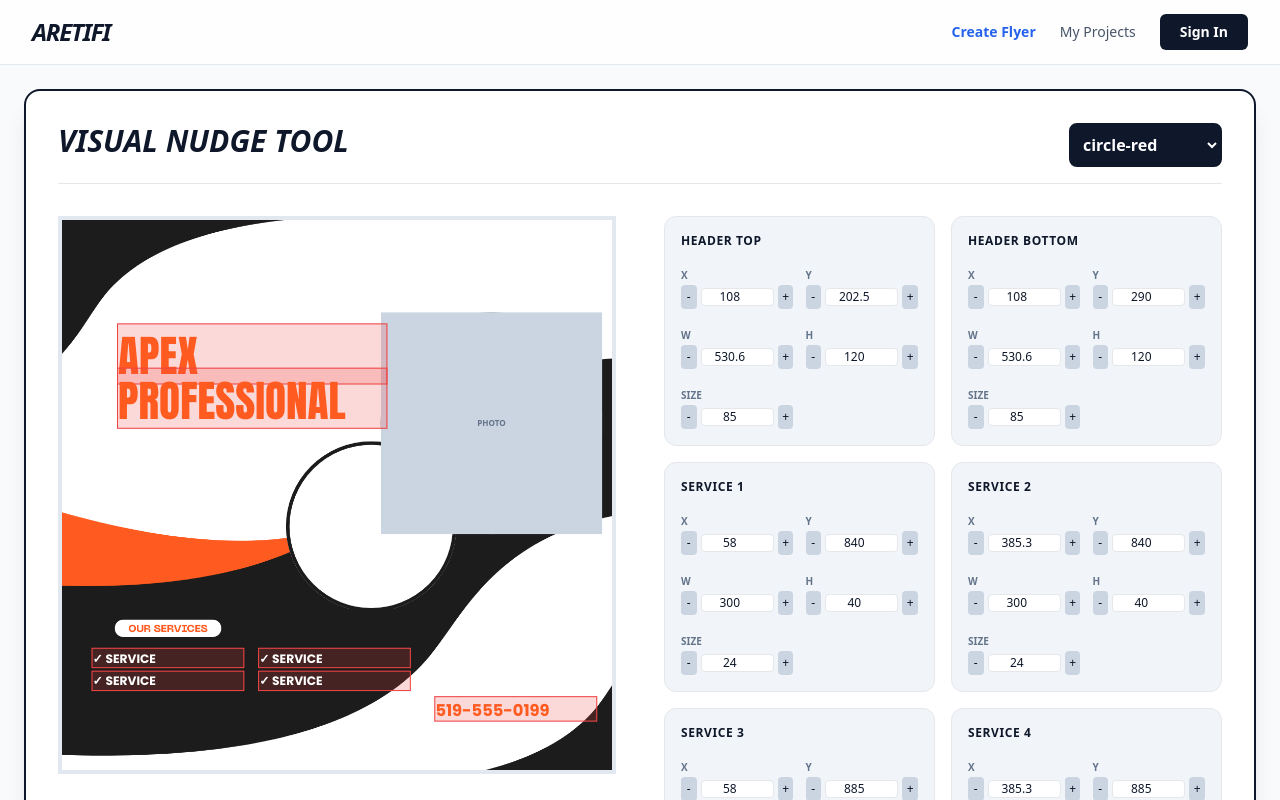
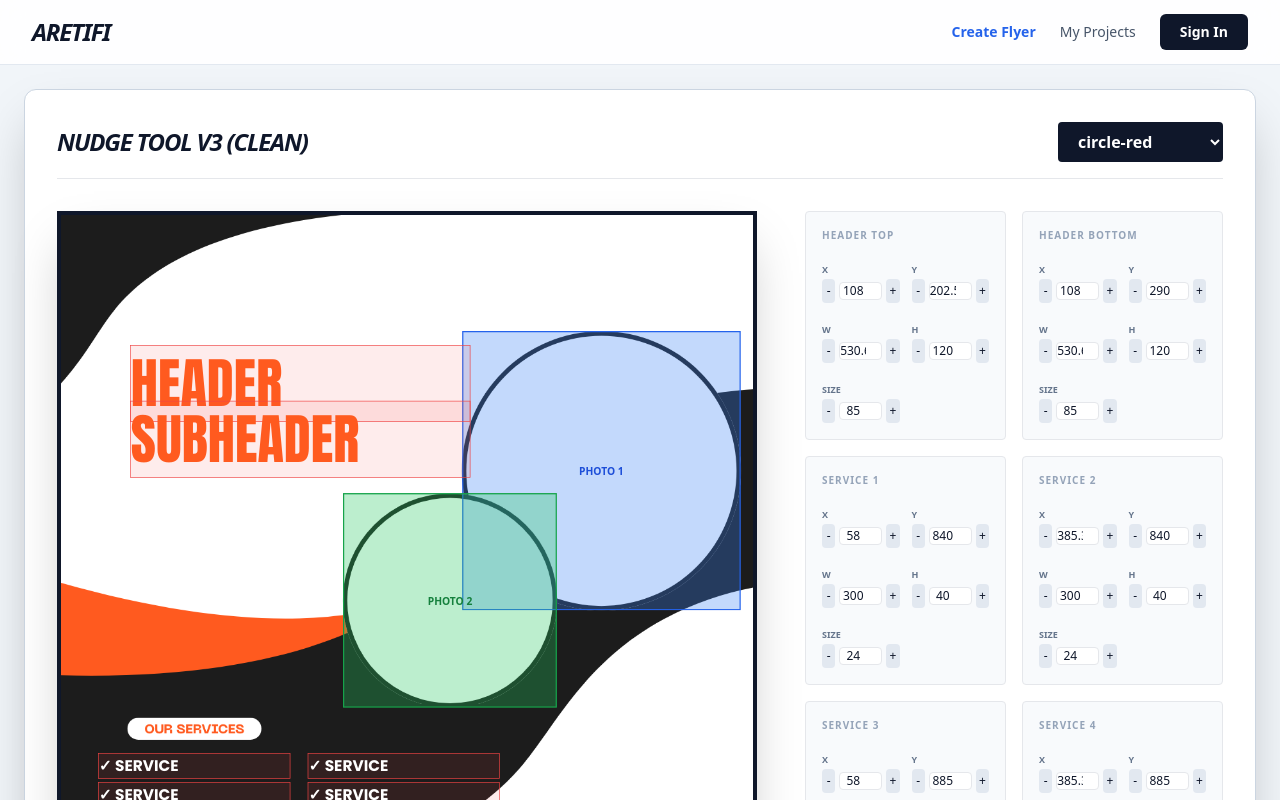
Before and after one commit to jakejmanley-collab/local-service-ads, a Next.js app: page /test-templates in a window 1280 px wide. Shown: the top 800 px of the page. Built offline with nearby package versions, Linux system fonts and the light colour scheme.

Commit message:
Update page.tsx

```diff
--- a/app/test-templates/page.tsx
+++ b/app/test-templates/page.tsx
@@ -4,6 +4,7 @@ import { useState, useEffect } from 'react';
 import Papa from 'papaparse';
 
 const DUMMY_DATA = { businessName: 'APEX PROFESSIONAL', services: ['Water Heater Repair', 'Pipe Replacement', 'Drain Cleaning', '24/7 Emergency'], phone: '519-555-0199' };
+// EXACT 11 COLUMNS IN YOUR CSV
 const CSV_COLUMNS = ["Template ID", "Canvas Dimensions", "Photo Hole", "Photo Hole 2", "Header Top", "Header Bottom", "Service 1", "Service 2", "Service 3", "Service 4", "Phone"];
 const EDITABLE_ZONES = ["Header Top", "Header Bottom", "Service 1", "Service 2", "Service 3", "Service 4", "Phone"];
 
@@ -18,15 +19,16 @@ const parseZone = (csvString: any) => {
     x: parts[0], y: parts[1], width: parts[2], height: parts[3],
     style: {
       fontSize, color: parts[5] || '#000000', fontWeight: parts[6] || '400', fontStyle: parts[7] || 'normal', fontFamily: parts[8] || 'Anton',
-      lineHeight: '0', display: 'flex', alignItems: 'center', overflow: 'visible', whiteSpace: 'nowrap'
+      lineHeight: '1', display: 'flex', alignItems: 'center', overflow: 'visible', whiteSpace: 'nowrap'
     }
   };
 };
 
-const LiveTemplate = ({ data, configKey, configRow }: any) => {
+const LiveTemplate = ({ configKey, configRow }: any) => {
   if (!configRow) return null;
+  const photo = parseZone(configRow['Photo Hole']);
+  const photo2 = parseZone(configRow['Photo Hole 2']);
   const zones = {
-    photo: parseZone(configRow['Photo Hole']),
     headerTop: parseZone(configRow['Header Top']),
     headerBottom: parseZone(configRow['Header Bottom']),
     phone: parseZone(configRow['Phone']),
@@ -34,23 +36,33 @@ const LiveTemplate = ({ data, configKey, configRow }: any) => {
   };
 
   return (
-    <div className="relative w-full bg-white border-4 border-slate-200">
+    <div className="relative w-full bg-white border-4 border-slate-900 shadow-2xl">
       <svg viewBox="0 0 1080 1080" className="w-full h-auto" xmlns="http://www.w3.org/2000/svg">
         <image href={`/${configKey}.png`} x="0" y="0" width="1080" height="1080" />
-        {zones.photo && (
-          <foreignObject x={zones.photo.x} y={zones.photo.y} width={zones.photo.width} height={zones.photo.height}>
-            <div className="w-full h-full bg-slate-300 flex items-center justify-center font-bold text-slate-500">PHOTO</div>
+
+        {/* PHOTO 1 */}
+        {photo && (
+          <foreignObject x={photo.x} y={photo.y} width={photo.width} height={photo.height}>
+            <div className="w-full h-full bg-blue-500/30 border-2 border-blue-600 flex items-center justify-center font-black text-blue-700">PHOTO 1</div>
           </foreignObject>
         )}
+
+        {/* PHOTO 2 */}
+        {photo2 && (
+          <foreignObject x={photo2.x} y={photo2.y} width={photo2.width} height={photo2.height}>
+            <div className="w-full h-full bg-green-500/30 border-2 border-green-600 flex items-center justify-center font-black text-green-700">PHOTO 2</div>
+          </foreignObject>
+        )}
+
         {[
-          { conf: zones.headerTop, text: data.businessName.split(' ')[0] },
-          { conf: zones.headerBottom, text: data.businessName.split(' ').slice(1).join(' ') },
-          { conf: zones.phone, text: data.phone },
+          { conf: zones.headerTop, text: 'HEADER' },
+          { conf: zones.headerBottom, text: 'SUBHEADER' },
+          { conf: zones.phone, text: '555-0123' },
           ...zones.services.map(s => ({ conf: s, text: '✓ SERVICE' }))
         ].map((item, i) => item.conf && (
           <foreignObject key={i} x={item.conf.x} y={item.conf.y} width={item.conf.width} height={item.conf.height} style={{ overflow: 'visible' }}>
-            <div className="w-full h-full flex items-center border-2 border-red-500 bg-red-500/20 uppercase" style={item.conf.style}>
-              <span style={{ display: 'block', marginTop: '0.1em' }}>{item.text}</span>
+            <div className="w-full h-full flex items-center border border-red-500 bg-red-500/10 uppercase" style={item.conf.style}>
+              {item.text}
             </div>
           </foreignObject>
         ))}
@@ -86,41 +98,42 @@ export default function NudgeToolPage() {
     return i === 4 ? parseInt(parts[i]) : parseFloat(parts[i]);
   };
 
-  if (!activeRow) return <div className="p-12 text-center font-bold">Loading...</div>;
+  if (!activeRow) return <div className="p-12 text-center font-bold">Loading CSV Data...</div>;
 
   return (
-    <main className="min-h-screen bg-slate-50 p-6">
-      <div className="max-w-[1600px] mx-auto bg-white p-8 rounded-2xl shadow-xl border-2 border-slate-900">
-        <div className="flex justify-between mb-8 border-b pb-4">
-          <h1 className="text-3xl font-black uppercase italic">Visual Nudge Tool</h1>
-          <select value={selectedTemplate} onChange={(e) => { setSelectedTemplate(e.target.value); setActiveRow(rawDatabase[e.target.value]); }} className="border-2 border-slate-900 bg-slate-900 text-white p-2 rounded-lg font-bold">
+    <main className="min-h-screen bg-slate-100 p-6">
+      <div className="max-w-[1600px] mx-auto bg-white p-8 rounded-xl shadow-2xl border border-slate-300">
+        <div className="flex justify-between items-center mb-8 pb-4 border-b">
+          <h1 className="text-2xl font-black uppercase italic tracking-tighter">Nudge Tool v3 (Clean)</h1>
+          <select value={selectedTemplate} onChange={(e) => { setSelectedTemplate(e.target.value); setActiveRow(rawDatabase[e.target.value]); }} className="bg-slate-900 text-white px-4 py-2 rounded font-bold">
             {Object.keys(rawDatabase).map(k => <option key={k} value={k}>{k}</option>)}
           </select>
         </div>
         <div className="flex gap-12">
-          <div className="flex-1 max-w-[800px]">
-            <LiveTemplate data={DUMMY_DATA} configKey={selectedTemplate} configRow={activeRow} />
+          <div className="w-[700px] flex-shrink-0">
+            <LiveTemplate configKey={selectedTemplate} configRow={activeRow} />
           </div>
-          <div className="flex-1 grid grid-cols-1 md:grid-cols-2 gap-4">
+          <div className="flex-1 grid grid-cols-1 md:grid-cols-2 gap-4 h-fit">
             {EDITABLE_ZONES.map(zone => (
-              <div key={zone} className="bg-slate-100 p-4 rounded-xl border">
-                <h3 className="font-bold text-xs mb-3 uppercase tracking-wider">{zone}</h3>
+              <div key={zone} className="bg-slate-50 p-4 rounded border">
+                <h3 className="font-black text-[10px] uppercase mb-3 text-slate-400 tracking-widest">{zone}</h3>
                 <div className="grid grid-cols-2 gap-3">
                   {['X', 'Y', 'W', 'H', 'Size'].map((label, i) => (
                     <div key={label}>
-                      <span className="text-[10px] font-black uppercase text-slate-500">{label}</span>
+                      <span className="text-[9px] font-bold uppercase text-slate-500">{label}</span>
                       <div className="flex items-center gap-1">
-                        <button onClick={() => updateCoordinate(zone, i, getCoord(zone, i) - (i === 4 ? 1 : 2) + (i === 4 ? 'px' : ''))} className="bg-slate-300 w-6 h-6 rounded text-xs">-</button>
+                        <button onClick={() => updateCoordinate(zone, i, getCoord(zone, i) - (i === 4 ? 1 : 2) + (i === 4 ? 'px' : ''))} className="bg-slate-200 w-6 h-6 rounded text-xs">-</button>
                         <input type="number" value={getCoord(zone, i)} onChange={e => updateCoordinate(zone, i, e.target.value + (i === 4 ? 'px' : ''))} className="w-full text-center rounded border text-xs" />
-                        <button onClick={() => updateCoordinate(zone, i, getCoord(zone, i) + (i === 4 ? 1 : 2) + (i === 4 ? 'px' : ''))} className="bg-slate-300 w-6 h-6 rounded text-xs">+</button>
+                        <button onClick={() => updateCoordinate(zone, i, getCoord(zone, i) + (i === 4 ? 1 : 2) + (i === 4 ? 'px' : ''))} className="bg-slate-200 w-6 h-6 rounded text-xs">+</button>
                       </div>
                     </div>
                   ))}
                 </div>
               </div>
             ))}
-            <div className="col-span-2 mt-4 bg-slate-900 p-6 rounded-xl">
-              <textarea readOnly value={CSV_COLUMNS.map(col => activeRow[col]?.includes(',') ? `"${activeRow[col]}"` : activeRow[col]).join(',')} className="w-full h-24 bg-slate-800 text-green-400 font-mono text-xs p-4 rounded focus:outline-none" />
+            <div className="col-span-2 mt-4 bg-slate-900 p-6 rounded-lg">
+              <p className="text-white text-[10px] font-bold uppercase mb-2">New CSV Data (Copy this):</p>
+              <textarea readOnly value={CSV_COLUMNS.map(col => activeRow[col]?.includes(',') ? `"${activeRow[col]}"` : activeRow[col]).join(',')} className="w-full h-20 bg-slate-800 text-green-400 font-mono text-xs p-3 rounded" />
               <button onClick={() => navigator.clipboard.writeText(CSV_COLUMNS.map(col => activeRow[col]?.includes(',') ? `"${activeRow[col]}"` : activeRow[col]).join(','))} className="w-full mt-4 bg-blue-600 text-white font-bold py-3 rounded">Copy CSV Row</button>
             </div>
           </div>
```
